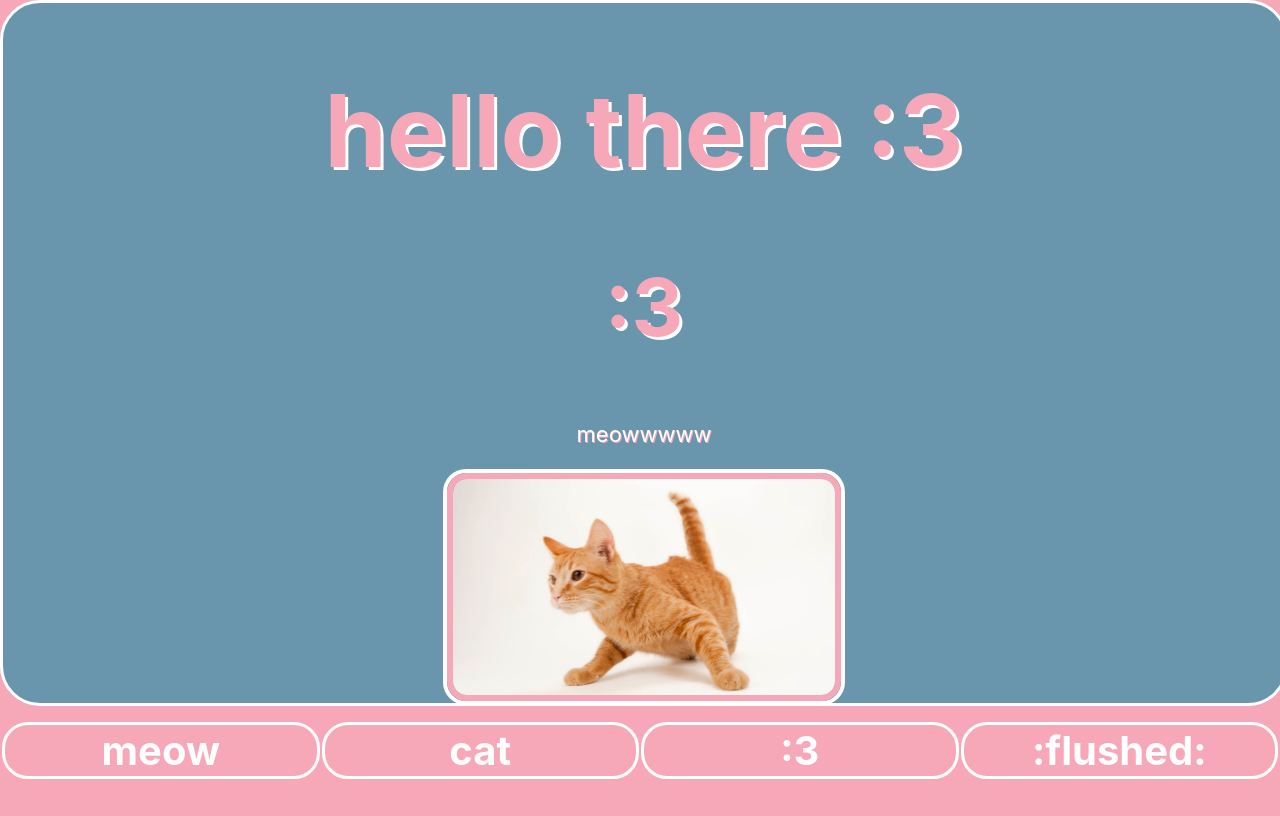
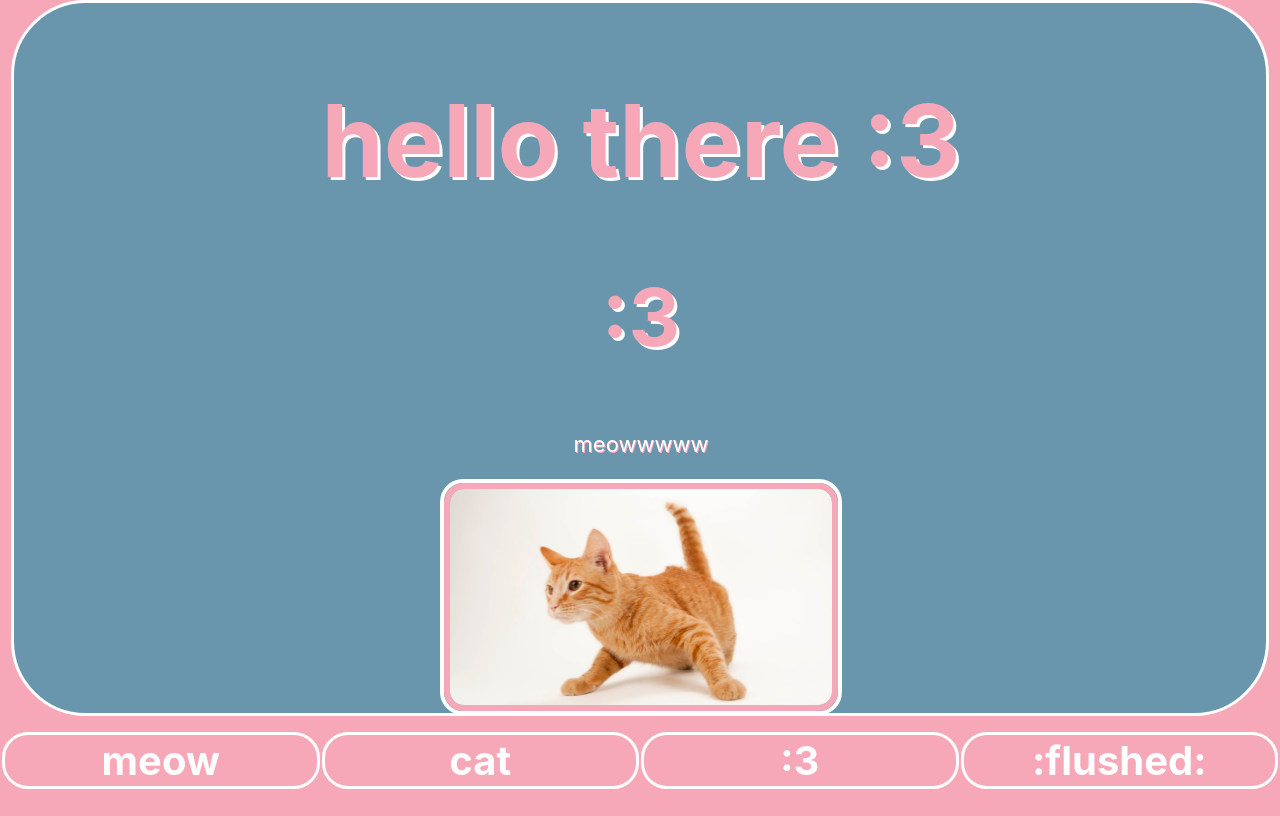
Before and after one commit to kaliuwu/kaliuwu.github.io, a plain HTML site: page index.html in a window 1280 px wide. Drawn offline with Linux system fonts and the light colour scheme.

Commit message:
fixed css issues :3

```diff
--- a/style.css
+++ b/style.css
@@ -42,7 +42,7 @@ body {
 
     background-color: #F7A8B8;
     overflow-y: hidden;
-    width: 99vw;
+    width: 100vw;
     height: 100vh;
 
 }
@@ -50,13 +50,15 @@ body {
 #meow {
     background-color:#6996AD;
     border-style: solid;
-    border-radius: 40px;
+    border-radius: 75px;
     border-color: white;
-    width: calc(100% - 10px);
+    width: calc(100% - 50px);
     height: calc(100% - 100px);
-    position: static;
-    padding-left: 6px;
-    padding-right: 6px;
+    padding-left: 12px;
+    padding-right: 10px;
+    padding-top: 10px;
+    align-items: center;
+    margin: 0 auto;
 }
 #nya {
     align-items: center;
```
